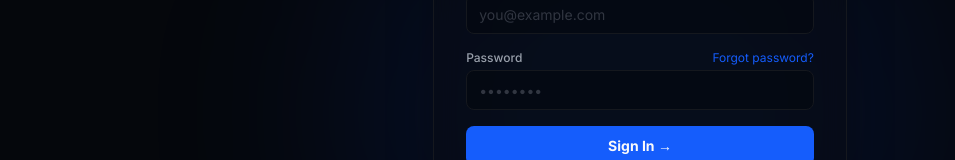
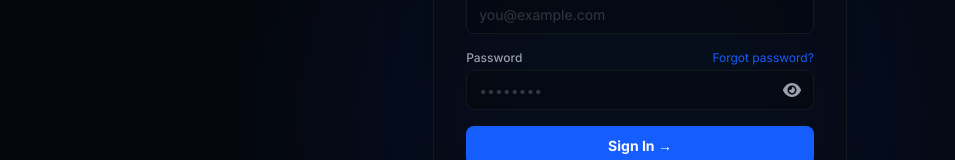
Before and after one commit to Mikolaj1921/infoNest_frontend, a Next.js app: page /login in a window 1280 px wide. Shown: the part 364-524 px from the top of the page, without its empty margins (0-955 px from the left). Built offline with nearby package versions, Linux system fonts and the light colour scheme; no server answers.

Commit message:
feat: Update input - add show icon input pass

```diff
--- a/src/components/ui/AuthInput.tsx
+++ b/src/components/ui/AuthInput.tsx
@@ -1,4 +1,6 @@
-import React from 'react';
+import React, { useState } from 'react';
+import { FontAwesomeIcon } from '@fortawesome/react-fontawesome';
+import { faEye, faEyeSlash } from '@fortawesome/free-solid-svg-icons';
 
 // ua: інтерфейс пропсів для AuthInput - кастомні пропси (label, error)
 interface AuthInputProps extends React.InputHTMLAttributes<HTMLInputElement> {
@@ -6,23 +8,59 @@ interface AuthInputProps extends React.InputHTMLAttributes<HTMLInputElement> {
   error?: string;
 }
 
-// ua: атомарний інпут з підтримкою станів помилки валідації та фокусу
+// ua: атомарний інпут з підтримкою станів помилки валідації, фокусу та видимості пароля
 export const AuthInput = React.forwardRef<HTMLInputElement, AuthInputProps>(
-  ({ label, error, ...props }, ref) => {
+  ({ label, error, type, className, ...props }, ref) => {
+    // ua: стан видимості пароля
+    const [isPasswordVisible, setIsPasswordVisible] = useState(false);
+
+    // ua: визначаємо, чи поле є полем пароля
+    const isPasswordField = type === 'password';
+
+    // ua: змінюємо тип поля залежно від стану видимості
+    const inputType = isPasswordField && isPasswordVisible ? 'text' : type;
+
     return (
       <div className="space-y-1.5 w-full text-left">
+        {label && (
           <label className="text-xs font-medium text-muted-foreground">
             {label}
           </label>
+        )}
+
+        <div className="relative">
           <input
             ref={ref}
+            type={inputType}
             className={`h-10 w-full rounded-lg border bg-background/50 px-3 py-2 text-sm text-foreground placeholder:text-muted-foreground/30 outline-none transition-all focus:border-primary/50 focus:ring-1 focus:ring-primary/20 disabled:opacity-50 ${
+              isPasswordField ? 'pr-10' : ''
+            } ${
               error
                 ? 'border-destructive focus:border-destructive focus:ring-destructive/10'
                 : 'border-border'
-          }`}
+            } ${className ?? ''}`}
             {...props}
           />
+
+          {/* ua: кнопка перемикання видимості пароля */}
+          {isPasswordField && (
+            <button
+              type="button"
+              onClick={() => setIsPasswordVisible((previous) => !previous)}
+              disabled={props.disabled}
+              aria-label={isPasswordVisible ? 'Hide password' : 'Show password'}
+              aria-pressed={isPasswordVisible}
+              className="absolute right-3 top-1/2 -translate-y-1/2 text-muted-foreground transition-colors hover:text-foreground disabled:cursor-not-allowed disabled:opacity-50"
+            >
+              <FontAwesomeIcon
+                icon={isPasswordVisible ? faEyeSlash : faEye}
+                className="h-4 w-4"
+              />
+            </button>
+          )}
+        </div>
+
+        {/* ua: повідомлення про помилку валідації */}
         {error && (
           <p className="text-xs text-destructive animate-in fade-in duration-200">
             {error}
```
Lines whose indentation alone changed are shown as unchanged.
